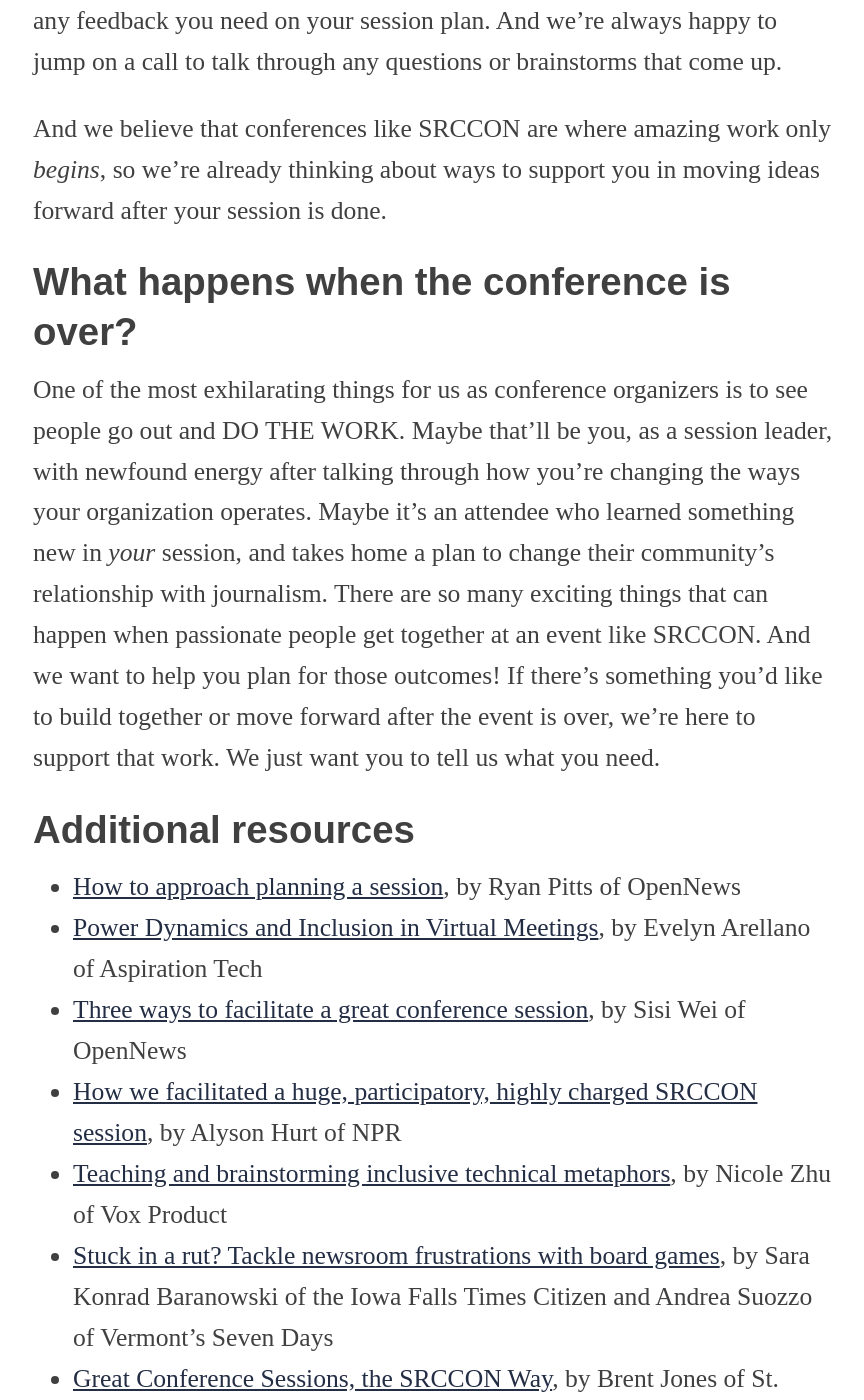
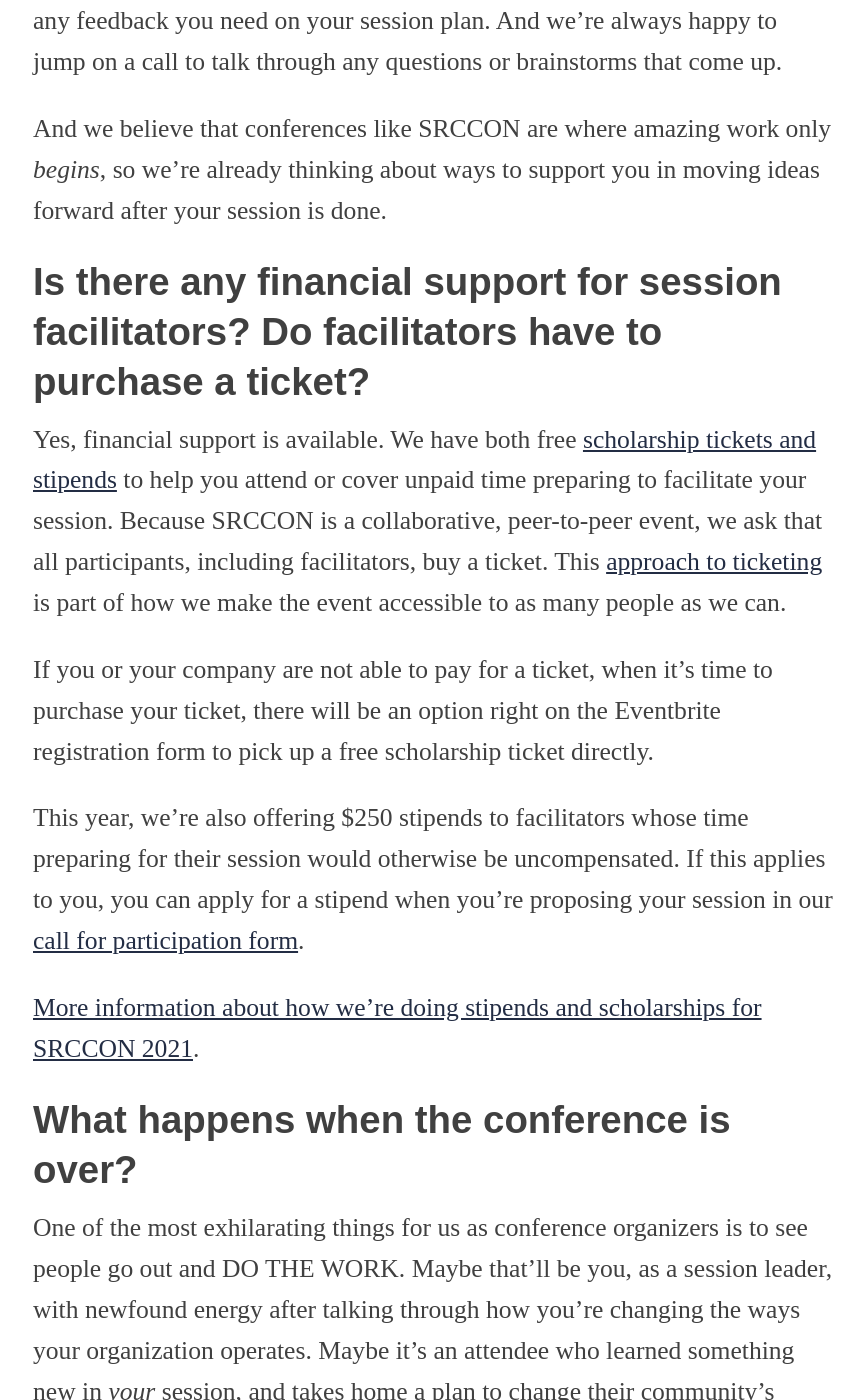
Before and after one commit to OpenNews/srccon-2021, a Jekyll site: the page built from session_proposal_guide.md, in a window 1280 px wide and 1400 px high, scrolled down 5415 px. Shown: the whole window, without its empty margins (207-1071 px from the left). Built offline with Jekyll 4.4.1, drawn with Linux system fonts in a browser that asks for light colours; some web fonts are replaced; some of the changed text lies outside the part shown.

Commit message:
updated session proposal guide and footer

```diff
--- a/_includes/simple_footer.html
+++ b/_includes/simple_footer.html
@@ -14,10 +14,10 @@
         <div>
             <h3>About this event</h3>
             <ul>
+                <li><a href="https://srccon.org/conduct/">Code of conduct</a></li>
                 <li><a href="/participation/form/">Call for Participation</a></li>
                 <li><a href="/attendees">Attendee Info</a></li>
                 <li><a href="/sessions/proposal-guide/">Session Proposal Guide</a></li>
-                <li><a href="https://srccon.org/conduct/">Code of conduct</a></li>
                 <li><a href="/scholarships">Scholarships</a></li>
                 <li><a href="/sponsors">Sponsors</a></li>
                 <li><a href="/volunteers">Volunteers</a></li>
--- a/session_proposal_guide.md
+++ b/session_proposal_guide.md
@@ -63,6 +63,16 @@
 
 And we believe that conferences like SRCCON are where amazing work only _begins_, so we're already thinking about ways to support you in moving ideas forward after your session is done.
 
+## Is there any financial support for session facilitators? Do facilitators have to purchase a ticket?
+
+Yes, financial support is available. We have both free [scholarship tickets and stipends](/scholarships) to help you attend or cover unpaid time preparing to facilitate your session. Because SRCCON is a collaborative, peer-to-peer event, we ask that all participants, including facilitators, buy a ticket. This [approach to ticketing](/attendees/#tickets) is part of how we make the event accessible to as many people as we can.
+
+If you or your company are not able to pay for a ticket, when it's time to purchase your ticket, there will be an option right on the Eventbrite registration form to pick up a free scholarship ticket directly.
+
+This year, we're also offering $250 stipends to facilitators whose time preparing for their session would otherwise be uncompensated. If this applies to you, you can apply for a stipend when you're proposing your session in our [call for participation form](/participation/form).
+
+[More information about how we're doing stipends and scholarships for SRCCON 2021](/scholarships).
+
 ## What happens when the conference is over?
 
 One of the most exhilarating things for us as conference organizers is to see people go out and DO THE WORK. Maybe that'll be you, as a session leader, with newfound energy after talking through how you're changing the ways your organization operates. Maybe it's an attendee who learned something new in _your_ session, and takes home a plan to change their community's relationship with journalism. There are so many exciting things that can happen when passionate people get together at an event like SRCCON. And we want to help you plan for those outcomes! If there's something you'd like to build together or move forward after the event is over, we're here to support that work. We just want you to tell us what you need.
```
